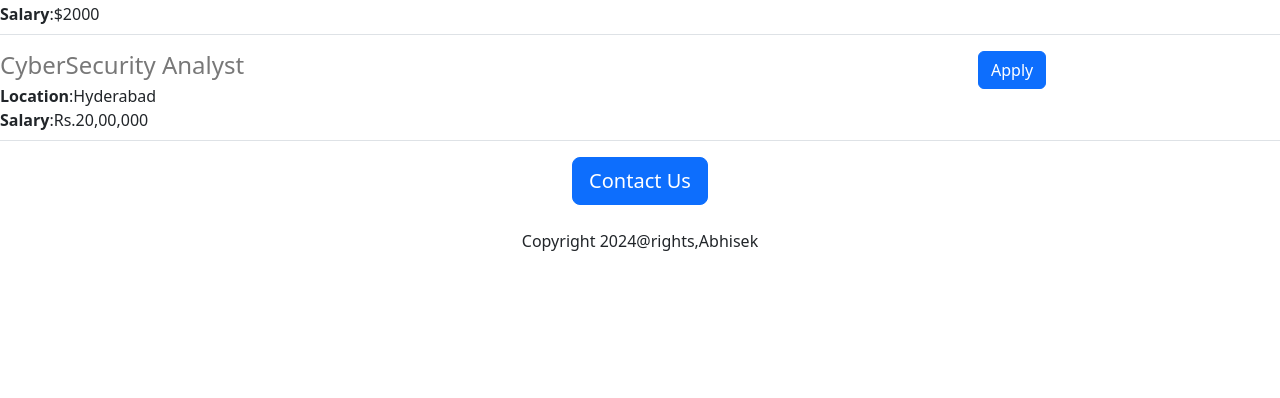
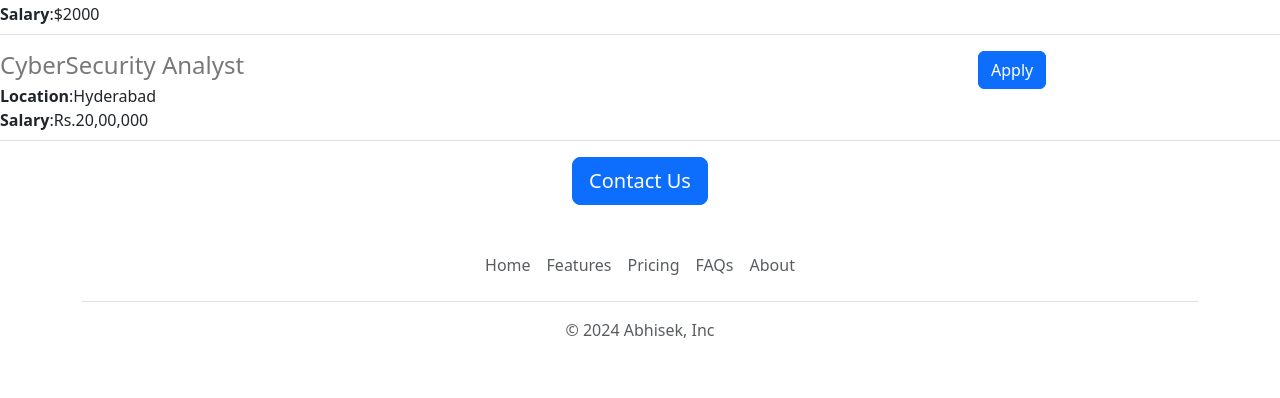
Before and after one commit to Abhisek3005/python_web, a Flask app: page / in a window 1280 px wide. Shown: the part 1043-1441 px from the top of the page. Before the commit the page ends 1294 px from the top, so only its background shows below. Run offline with Flask 3, Linux system fonts and the light colour scheme.

Commit message:
added footer

```diff
--- /dev/null
+++ b/templates/footer.html
@@ -0,0 +1,14 @@
+<div class="b-example-divider"></div>
+
+<div class="container">
+  <footer class="py-3 my-4">
+    <ul class="nav justify-content-center border-bottom pb-3 mb-3">
+      <li class="nav-item"><a href="#" class="nav-link px-2 text-body-secondary">Home</a></li>
+      <li class="nav-item"><a href="#" class="nav-link px-2 text-body-secondary">Features</a></li>
+      <li class="nav-item"><a href="#" class="nav-link px-2 text-body-secondary">Pricing</a></li>
+      <li class="nav-item"><a href="#" class="nav-link px-2 text-body-secondary">FAQs</a></li>
+      <li class="nav-item"><a href="#" class="nav-link px-2 text-body-secondary">About</a></li>
+    </ul>
+    <p class="text-center text-body-secondary">&copy; 2024 Abhisek, Inc</p>
+  </footer>
+</div>
--- a/templates/home.html
+++ b/templates/home.html
@@ -37,8 +37,9 @@
     </p>
       <div class="text-center">
         <button type="button" class="btn btn-primary btn-lg">Contact Us</button>
-        <p class= "mt-4">Copyright 2024@rights,Abhisek</p>
+
       </div>
+      {% include 'footer.html' %}
   </body>
 </div>
 </html>
```
